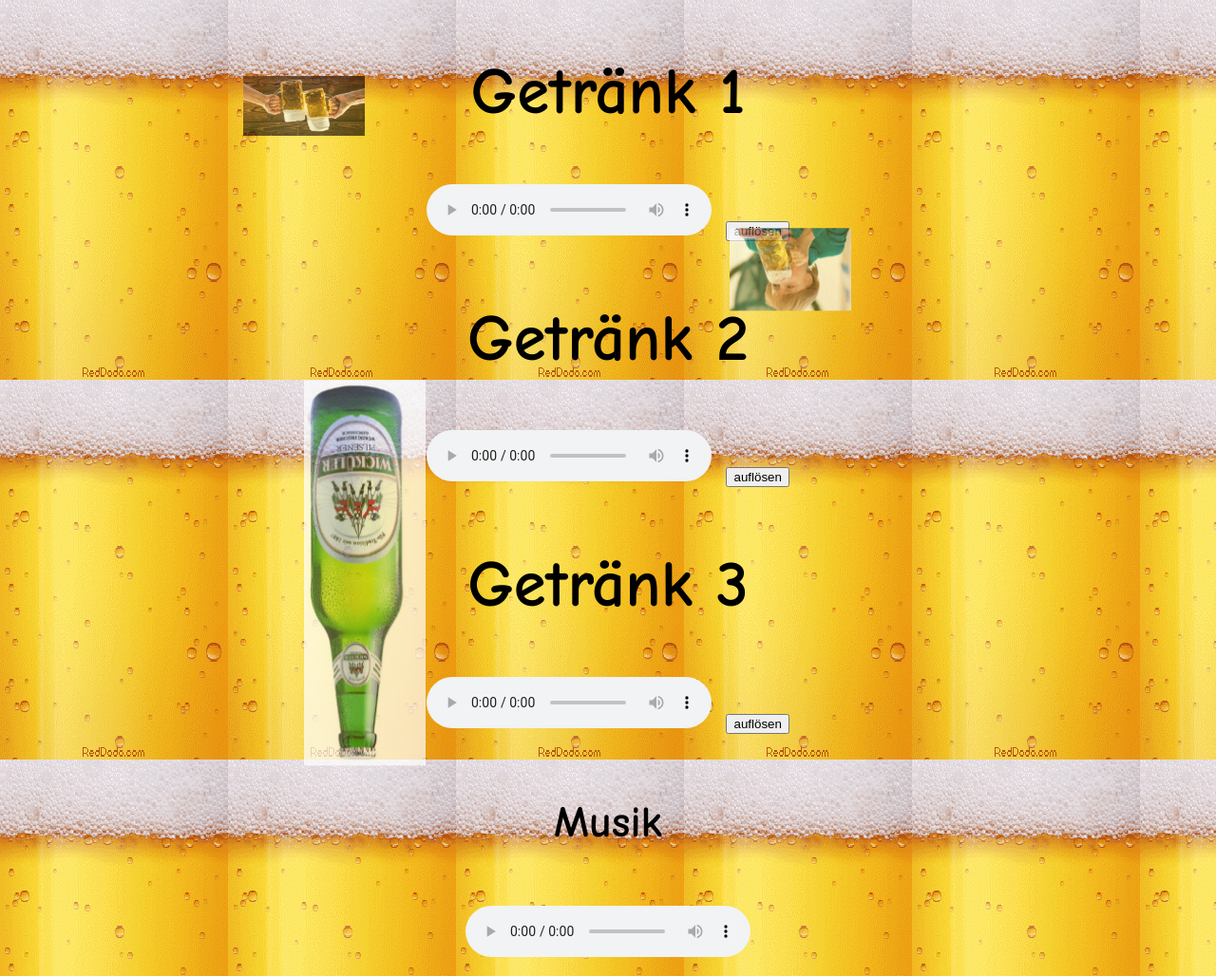
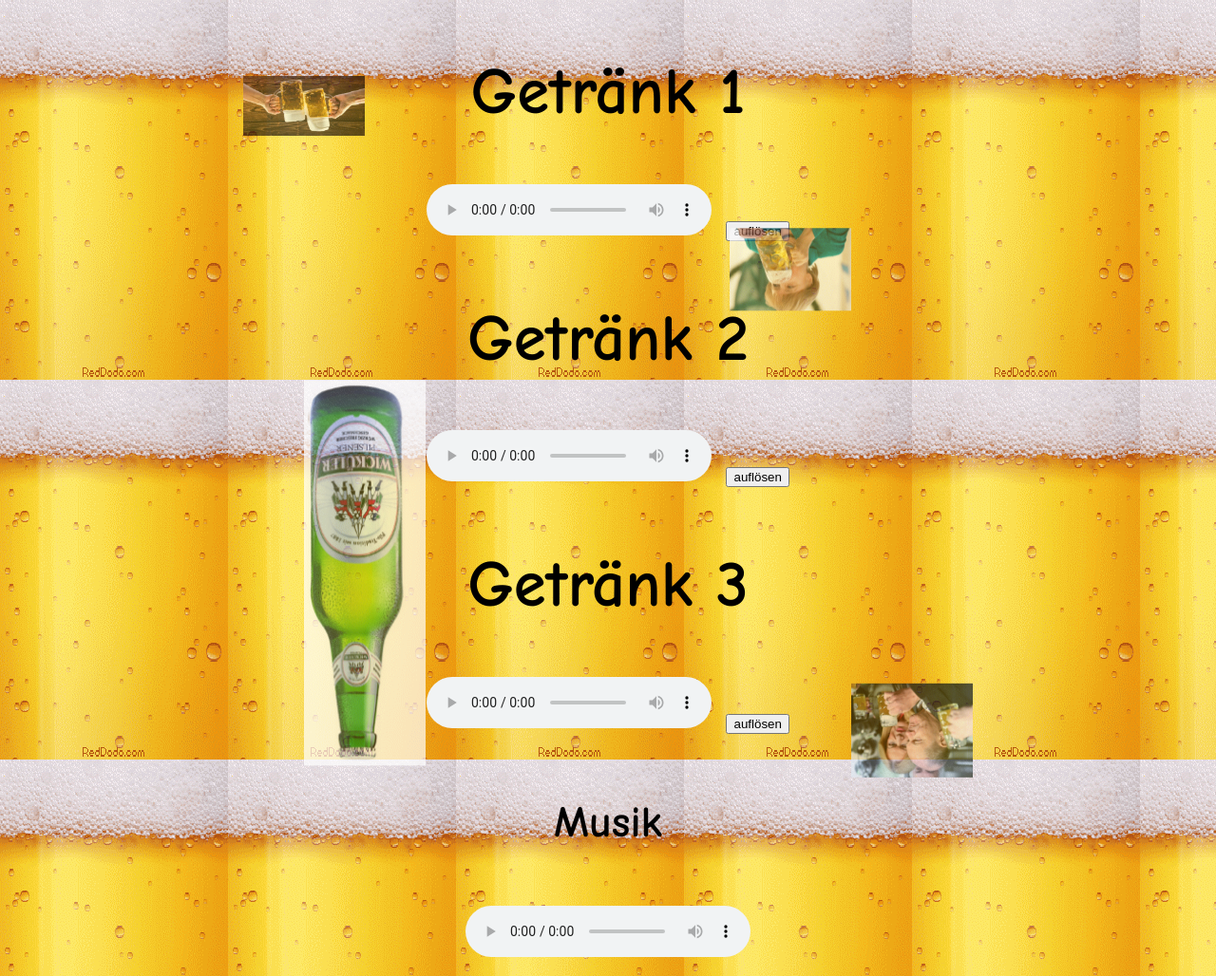
Before and after one commit to FancyGrade/Zischquiz, a plain HTML site: page index.html in a window 1280 px wide. Shown: the whole page at 95% size. Drawn offline with Linux system fonts and the light colour scheme.

Commit message:
Update index.html

```diff
--- a/index.html
+++ b/index.html
@@ -37,6 +37,7 @@
     <img class="beer-image" src="beer-background1.png" alt="Beer Background 1" style="top: 10%; left: 20%;">
     <img class="beer-image" src="beer-background2.png" alt="Beer Background 2" style="top: 30%; left: 60%;">
     <img class="beer-image" src="beer-background3.png" alt="Beer Background 3" style="top: 50%; left: 25%;">
+    <img class="beer-image" src="beer-background4.png" alt="Beer Background 3" style="top: 90%; left: 70%;">
 
     <!-- Getränk 1 -->
     <div class="drink-container" style="text-align: center;">
```
